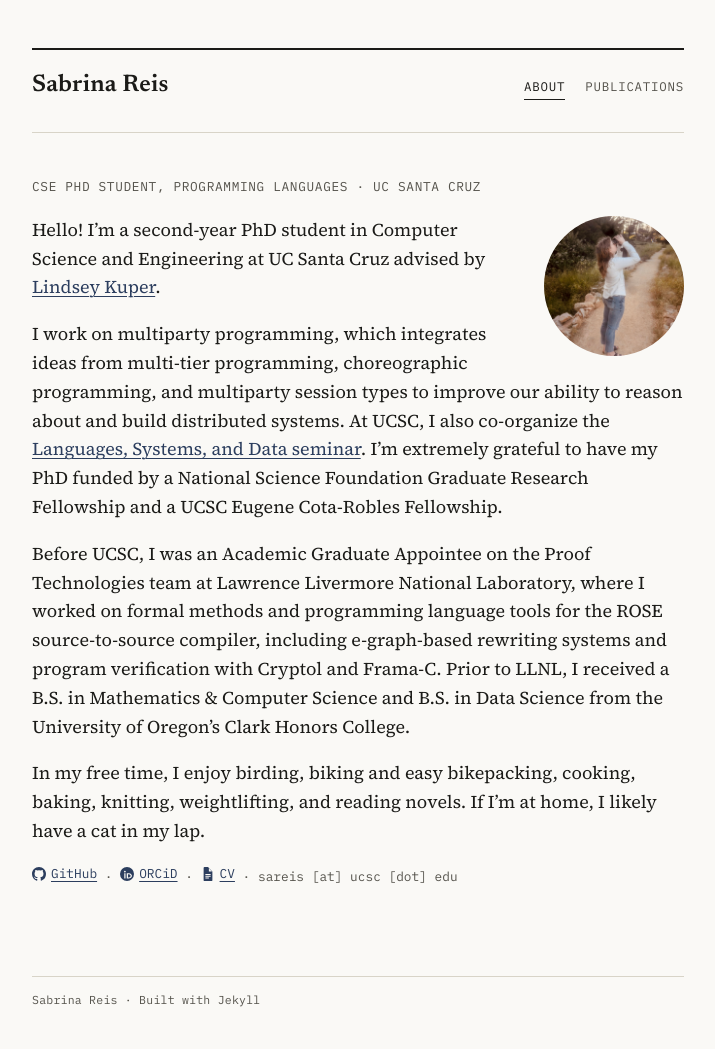
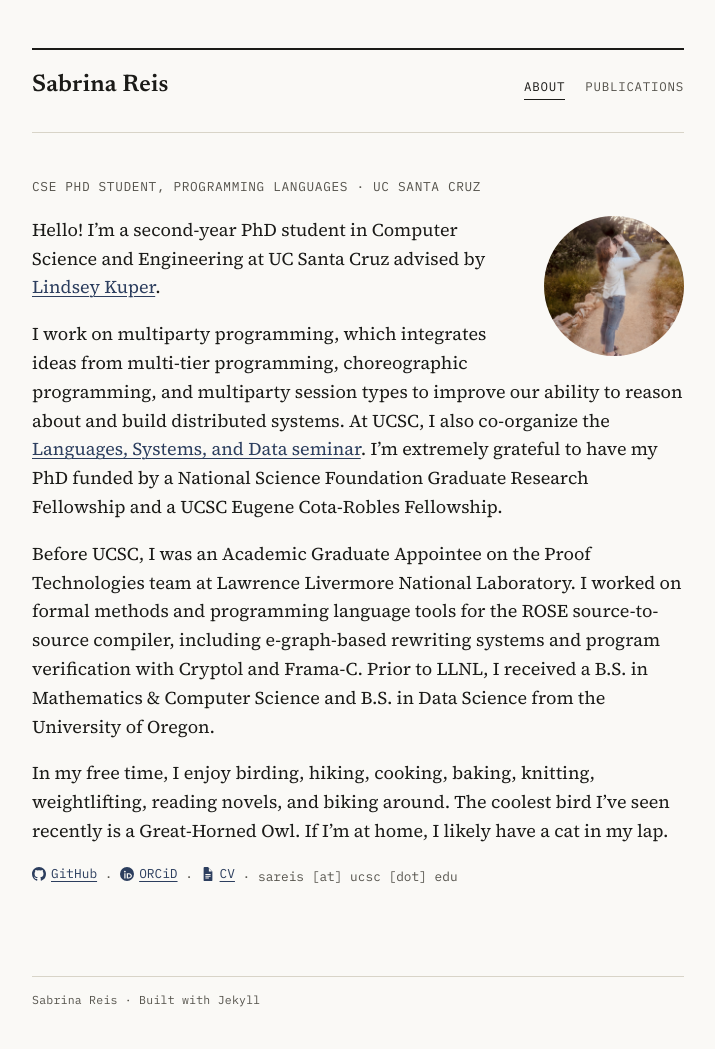
Before and after one commit to sabrina-reis/sabrina-reis.github.io, a Jekyll site: the page built from index.md, in a window 1280 px wide. Shown: the whole page, without its empty margins (282-997 px from the left). Built offline with Jekyll 4.4.1, drawn with Linux system fonts in a browser that asks for light colours.

Commit message:
Update index.md

```diff
--- a/index.md
+++ b/index.md
@@ -9,9 +9,9 @@ Hello! I'm a second-year PhD student in Computer Science and Engineering at UC S
 
 I work on multiparty programming, which integrates ideas from multi-tier programming, choreographic programming, and multiparty session types to improve our ability to reason about and build distributed systems. At UCSC, I also co-organize the [Languages, Systems, and Data seminar](https://lsd.ucsc.edu/lsd-seminar/2026fa/). I'm extremely grateful to have my PhD funded by a National Science Foundation Graduate Research Fellowship and a UCSC Eugene Cota-Robles Fellowship.
 
-Before UCSC, I was an Academic Graduate Appointee on the Proof Technologies team at Lawrence Livermore National Laboratory, where I worked on formal methods and programming language tools for the ROSE source-to-source compiler, including e-graph-based rewriting systems and program verification with Cryptol and Frama-C. Prior to LLNL, I received a B.S. in Mathematics & Computer Science and B.S. in Data Science from the University of Oregon's Clark Honors College.
+Before UCSC, I was an Academic Graduate Appointee on the Proof Technologies team at Lawrence Livermore National Laboratory. I worked on formal methods and programming language tools for the ROSE source-to-source compiler, including e-graph-based rewriting systems and program verification with Cryptol and Frama-C. Prior to LLNL, I received a B.S. in Mathematics & Computer Science and B.S. in Data Science from the University of Oregon.
 
-In my free time, I enjoy birding, biking and easy bikepacking, cooking, baking, knitting, weightlifting, and reading novels. If I'm at home, I likely have a cat in my lap.
+In my free time, I enjoy birding, hiking, cooking, baking, knitting, weightlifting, reading novels, and biking around. The coolest bird I've seen recently is a Great-Horned Owl. If I'm at home, I likely have a cat in my lap.
 
 <p class="byline">
 <a href="{{github.com/sabrina-reis}}">
```
